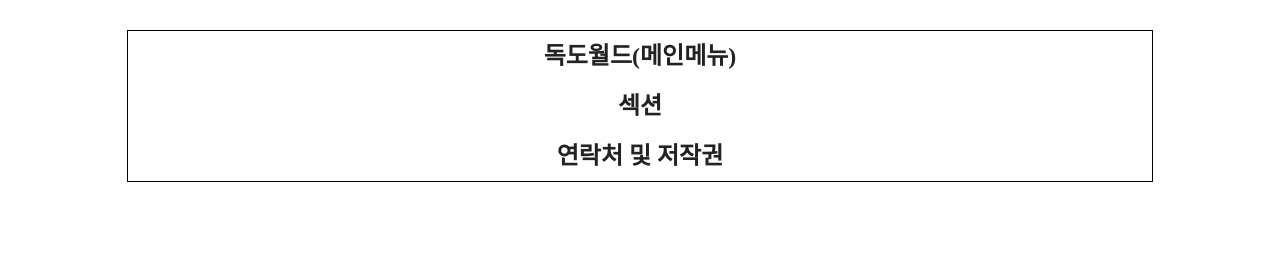
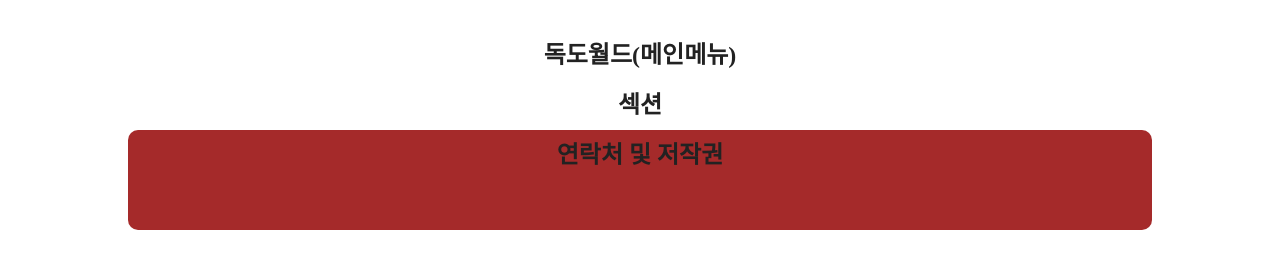
Before and after one commit to limKyungEun/RWD, a plain HTML site: page index.html in a window 1280 px wide. Drawn offline with Linux system fonts and the light colour scheme.

Commit message:
footer 작업완료

```diff
--- a/css/style.css
+++ b/css/style.css
@@ -7,7 +7,7 @@
     font-weight: 600;
     line-height: 50px;
     text-align: center;
-    border: 1px solid #000;
+    /* border: 1px solid #000; */
 }
 
 header, section, footer{
@@ -18,3 +18,8 @@ header{
     height: 100px;
     background-color:gray;
 }
+
+footer{
+    height: 100px;
+    background: brown;
+}
```
